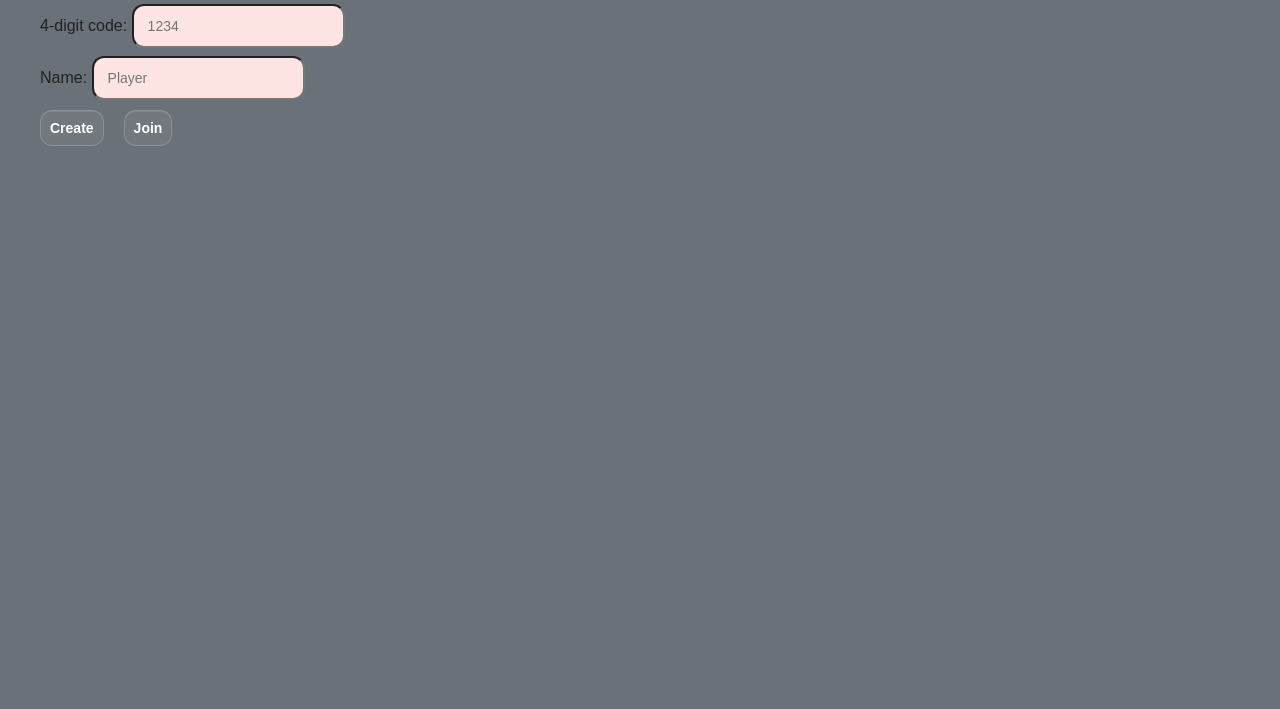
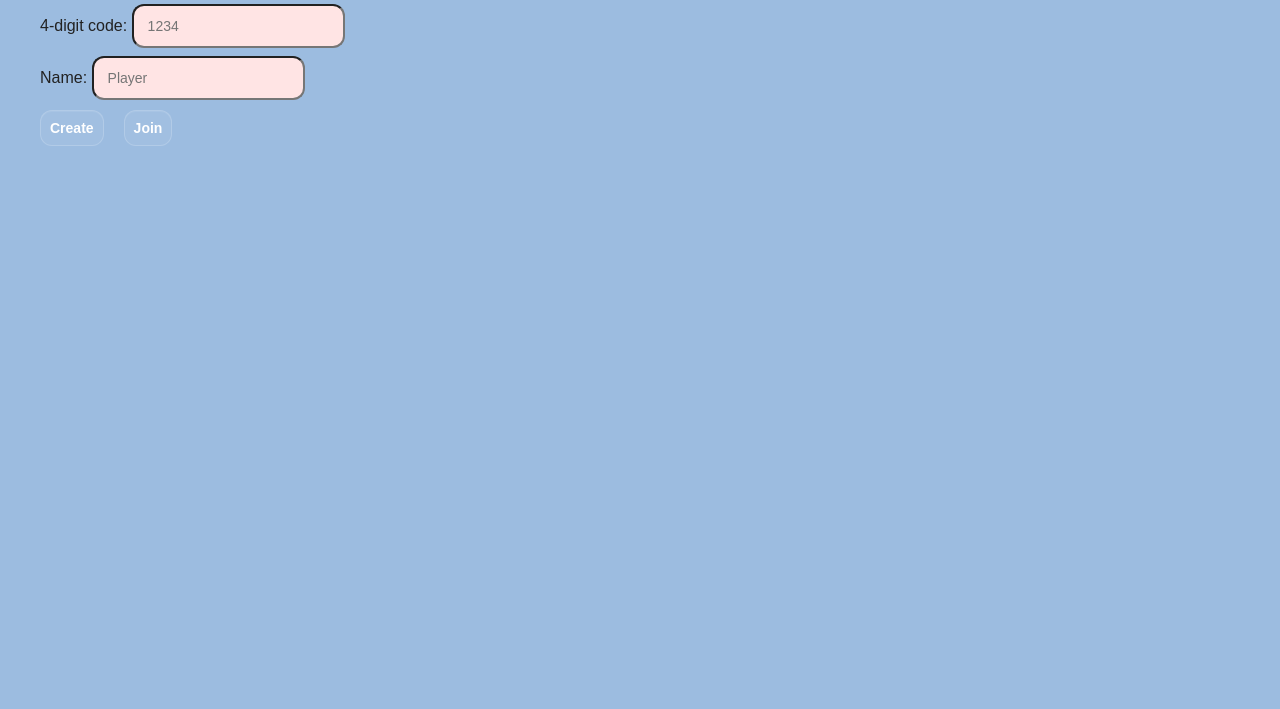
Before and after one commit to heartofbedrock/Battelship---Y12-Mini, a website: page public/index.html in a window 1280 px wide. Shown: the part 91-800 px from the top of the page. Drawn offline with nearby package versions, Linux system fonts and the light colour scheme; no server answers.

Commit message:
Update body background color to #9cbce0 for improved aesthetics

```diff
--- a/public/style.css
+++ b/public/style.css
@@ -1,6 +1,6 @@
 body {
   font-family: Arial, Helvetica, sans-serif;
-  background: #6b7178;
+  background: #9cbce0;
   color: #222;
   margin: 0;
   padding: 20px;
```
